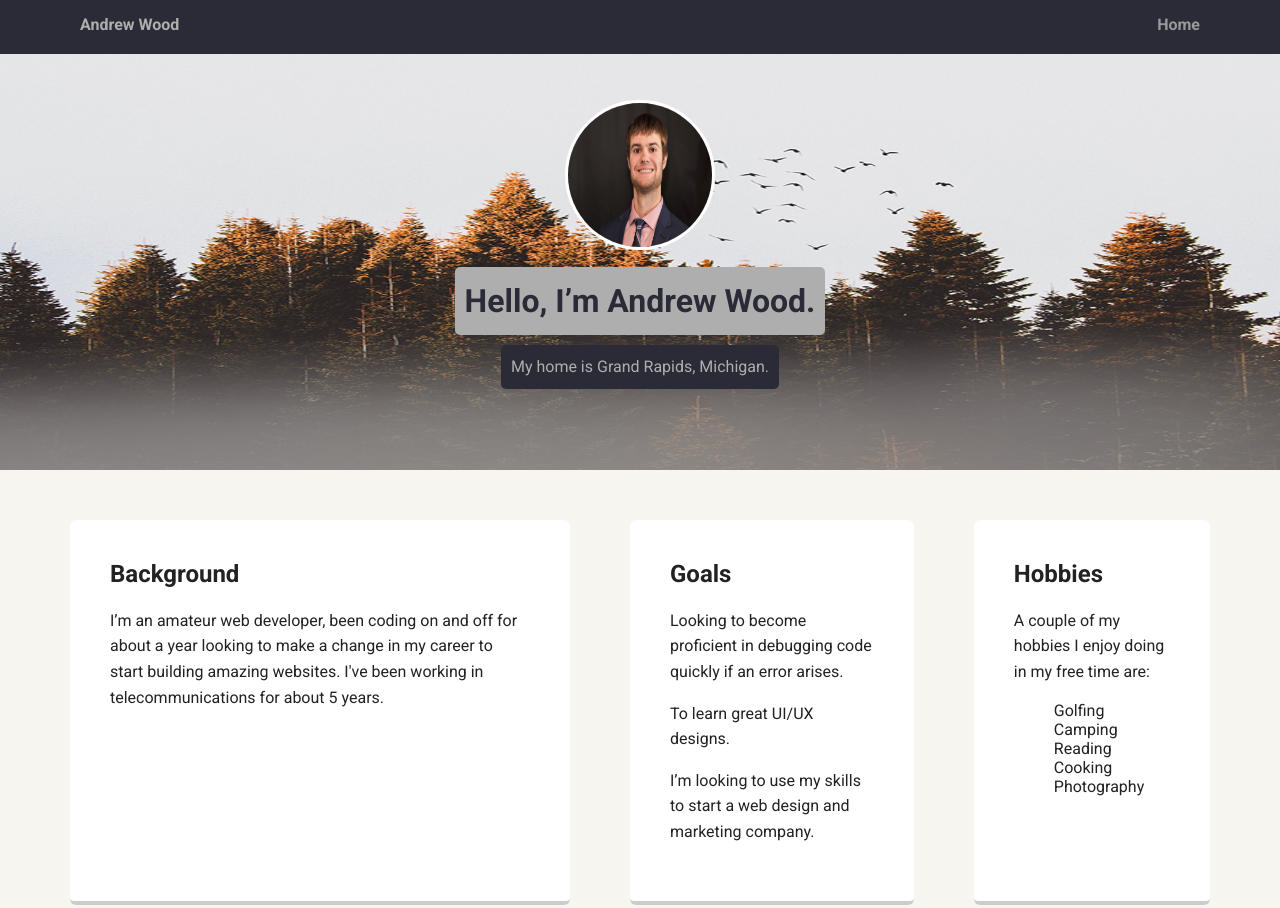
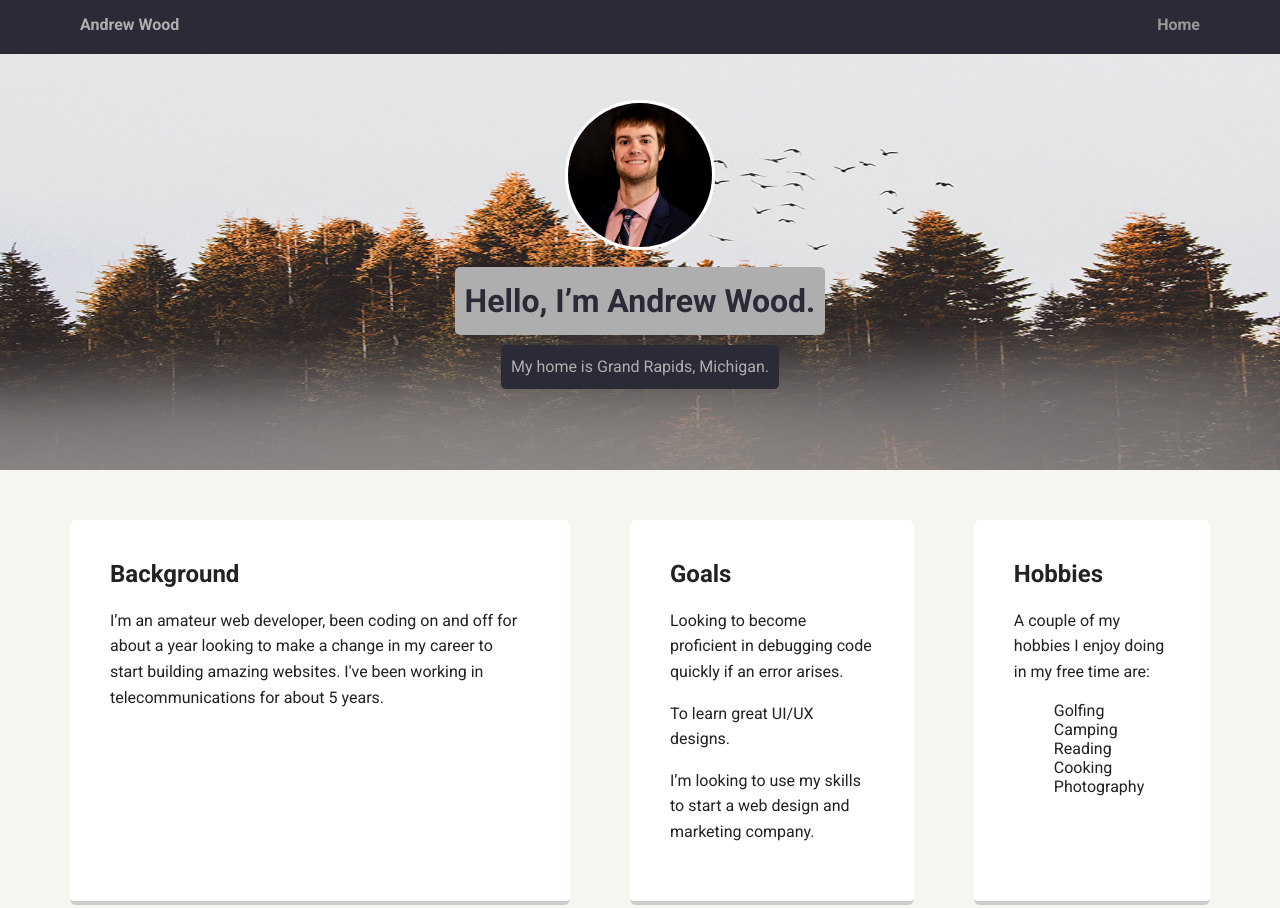
Before and after one commit to fivehourtv/techdegree-project-1, a plain HTML site: page index.html in a window 1280 px wide. Shown: the top 908 px of the page. Drawn offline with Linux system fonts and the light colour scheme; a web font is replaced by a local one.

Commit message:
updated profile picture

```diff
--- a/index.html
+++ b/index.html
@@ -16,7 +16,7 @@
     </div>
 
     <header>
-      <img src="images/Andrew(30)_1.jpg" alt="Profile picture of Andrew" class="profile-image">
+      <img src="images/Andrew(30)-2.jpg" alt="Profile picture of Andrew" class="profile-image">
       <h1 class="tag name">Hello, I’m Andrew Wood.</h1>
       <p class="tag location">My home is Grand Rapids, Michigan.</p>
     </header>
```
Also changed, not shown: images/Andrew(30)-2.jpg (added), images/Andrew(30)_1.jpg (deleted).
